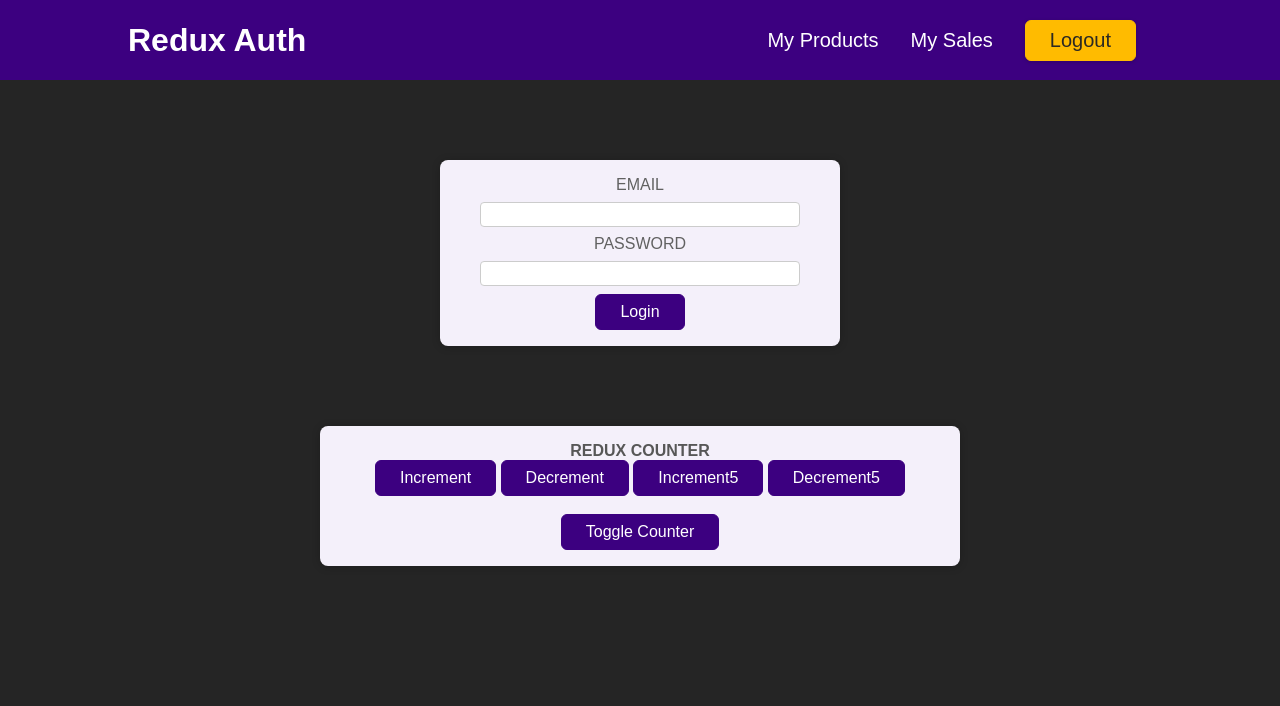
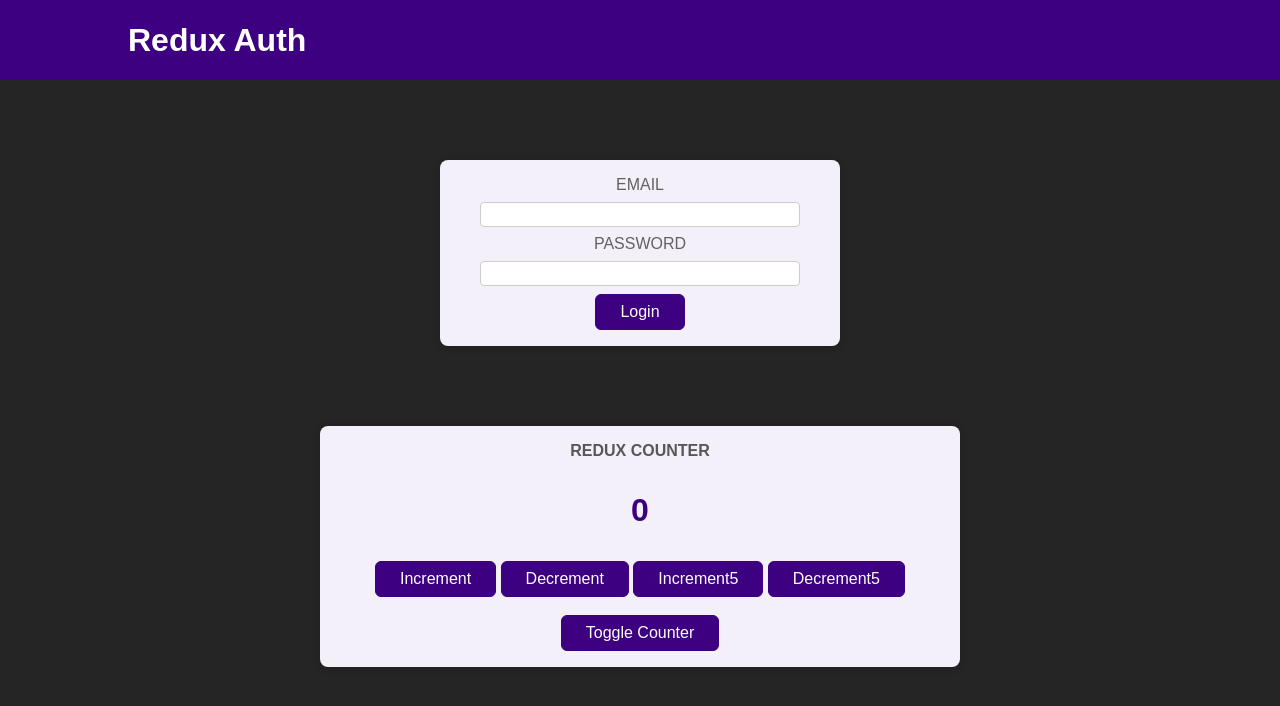
Before and after one commit to servrmonk/redux_project_by_tutor, a React (Create React App) app: page / in a window 1280 px wide. Shown: the top 706 px of the page. Built offline with nearby package versions, Linux system fonts and the light colour scheme.

Commit message:
added conditional rendering using isAuth

```diff
--- a/src/App.js
+++ b/src/App.js
@@ -1,12 +1,16 @@
+import { useSelector } from "react-redux";
 import Auth from "./components/Auth";
 import Counter from "./components/Counter";
 import Header from "./components/Header";
+import UserProfile from "./components/UserProfile";
 
 function App() {
+  const isAuth = useSelector((state) => state.auth.isAuthenticated);
   return (
     <>
       <Header />
-      <Auth />
+     {!isAuth && <Auth />}
+     {isAuth && <UserProfile />}
       <Counter />
     </>
   );
--- a/src/components/Auth.js
+++ b/src/components/Auth.js
@@ -1,17 +1,25 @@
-import classes from './Auth.module.css';
+import { useDispatch } from "react-redux";
+import classes from "./Auth.module.css";
+import { authActions } from "../store/index";
 
 const Auth = () => {
+  const dispatch = useDispatch();
+  const loginHandler = (e) => {
+    e.preventDefault();
+    console.log("Value of authActions",authActions)
+    dispatch(authActions.login());
+  };
   return (
     <main className={classes.auth}>
       <section>
-        <form>
+        <form onSubmit={loginHandler}>
           <div className={classes.control}>
-            <label htmlFor='email'>Email</label>
-            <input type='email' id='email' />
+            <label htmlFor="email">Email</label>
+            <input type="email" id="email" />
           </div>
           <div className={classes.control}>
-            <label htmlFor='password'>Password</label>
-            <input type='password' id='password' />
+            <label htmlFor="password">Password</label>
+            <input type="password" id="password" />
           </div>
           <button>Login</button>
         </form>
--- a/src/components/Counter.js
+++ b/src/components/Counter.js
@@ -5,8 +5,8 @@
 
 const Counter = () => {
   const dispatch = useDispatch();
-  const counter = useSelector((state) => state.counter);
-  const show = useSelector((state) => state.showCounter);
+  const counter = useSelector((state) => state.counter.counter);
+  const show = useSelector((state) => state.counter.showCounter);
   const incrementHandler = () => {
     dispatch(counterActions.increment());
   };
--- a/src/components/Header.js
+++ b/src/components/Header.js
@@ -1,22 +1,32 @@
-import classes from './Header.module.css';
+import { useDispatch, useSelector } from "react-redux";
+import classes from "./Header.module.css";
+import { authActions } from "../store";
 
 const Header = () => {
+  const isAuth = useSelector((state) => state.auth.isAuthenticated);
+  const dispatch = useDispatch();
+  const logoutHandler = () => {
+    dispatch(authActions.logout());
+  };
   return (
     <header className={classes.header}>
       <h1>Redux Auth</h1>
+
+      {isAuth && (
         <nav>
           <ul>
             <li>
-            <a href='/'>My Products</a>
+              <a href="/">My Products</a>
             </li>
             <li>
-            <a href='/'>My Sales</a>
+              <a href="/">My Sales</a>
             </li>
             <li>
-            <button>Logout</button>
+              <button onClick={logoutHandler}>Logout</button>
             </li>
           </ul>
         </nav>
+      )}
     </header>
   );
 };
--- a/src/store/index.js
+++ b/src/store/index.js
@@ -1,5 +1,5 @@
 import { configureStore, createSlice } from "@reduxjs/toolkit";
-import { createStore } from "redux"; // createslice is powerful than createreducer
+// import { createStore } from "redux"; // createslice is powerful than createreducer
 
 const initialCounterState = {
   counter: 0,
@@ -40,7 +40,7 @@
 const authSlice = createSlice({
   name: "authentication",
   initialState: initialAuthState,
-  reducer: {
+  reducers: {
     login(state) {
       state.isAuthenticated = true;
     },
```
Lines whose indentation alone changed are shown as unchanged.
